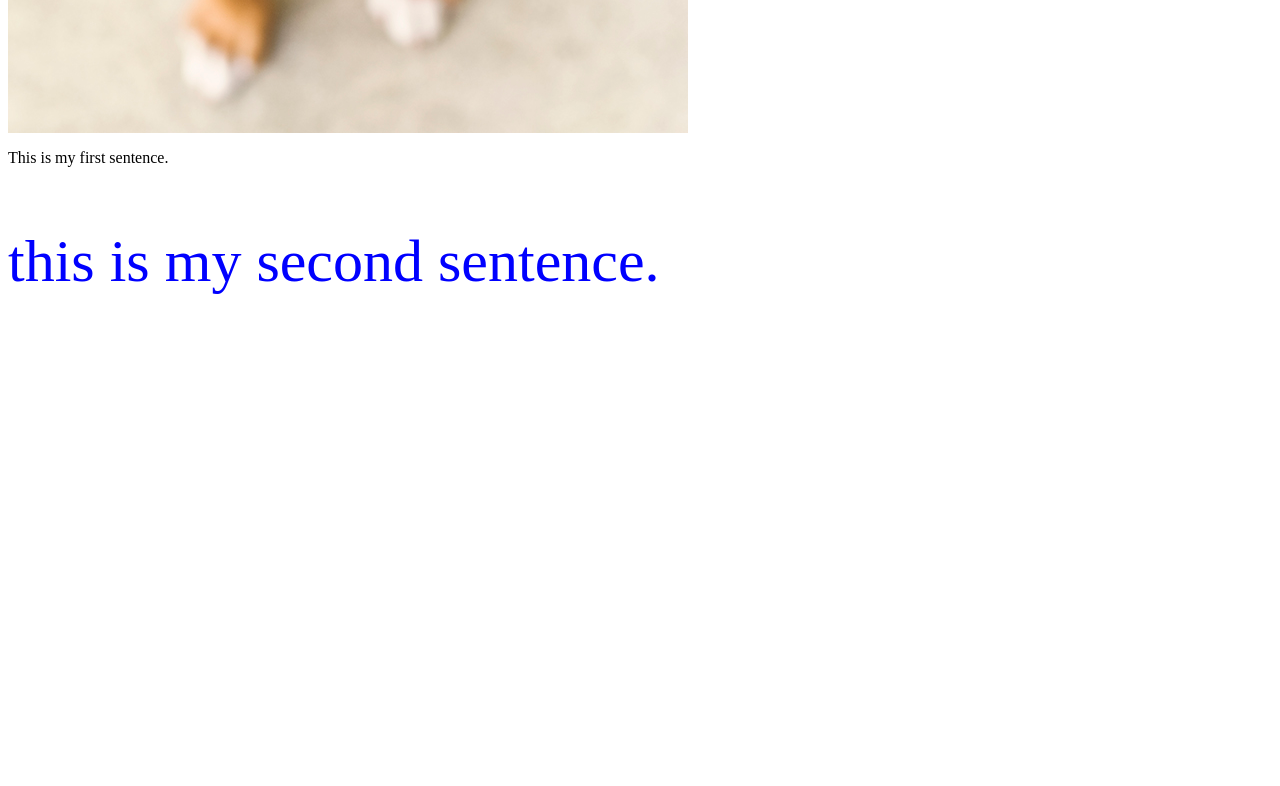
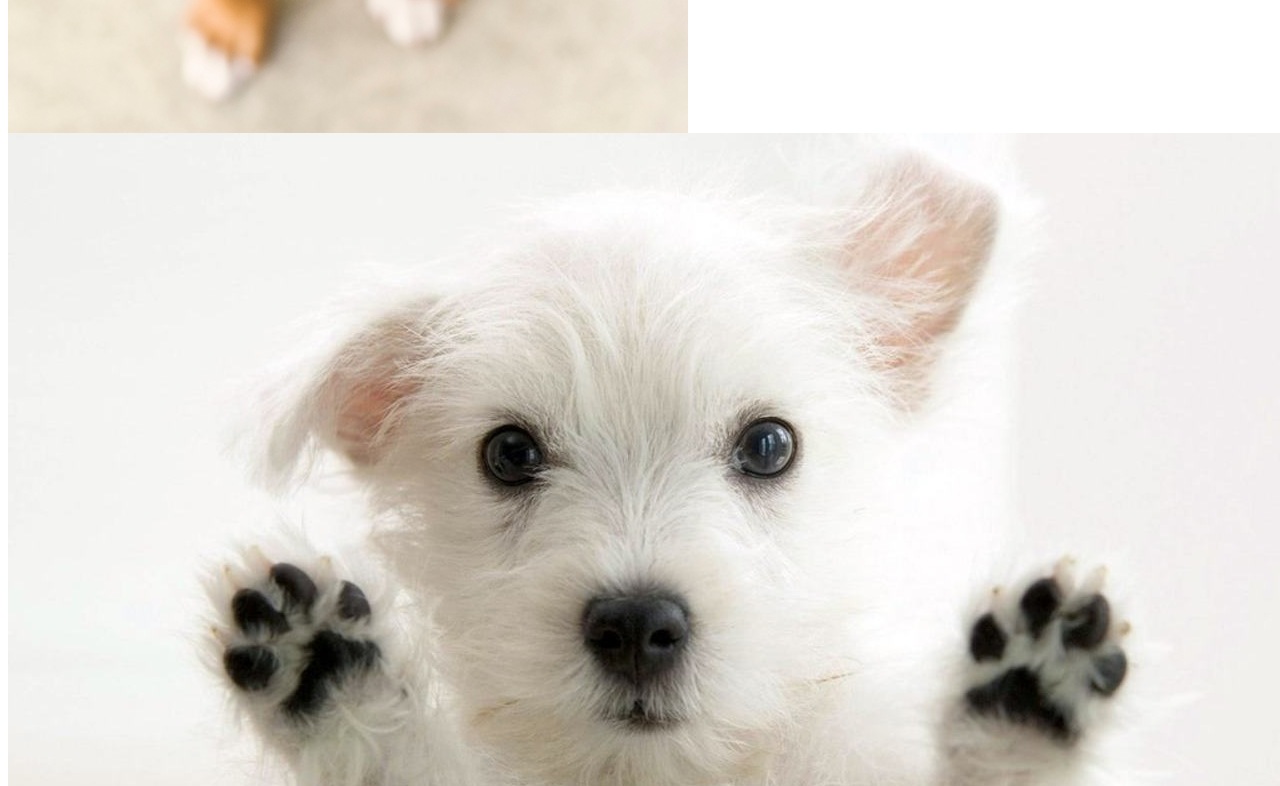
Before and after one commit to Gladys200/test3, a plain HTML site: page index.html in a window 1280 px wide. Shown: the part 700-1486 px from the top of the page. Before the commit the page ends 1056 px from the top, so only its background shows below. Drawn offline with Linux system fonts and the light colour scheme.

Commit message:
added file

```diff
--- a/index.html
+++ b/index.html
@@ -7,6 +7,7 @@ href="style.css">
 <body>
 <h1>This is my test website!</h1>
 <img src="dog.jpg">
+<img src="cute.jpg">
 <p>This is my first sentence.</p>
 <p id="special">this is my second sentence.</p>
 </body>
```
Also changed, not shown: cute.jpg (added).
